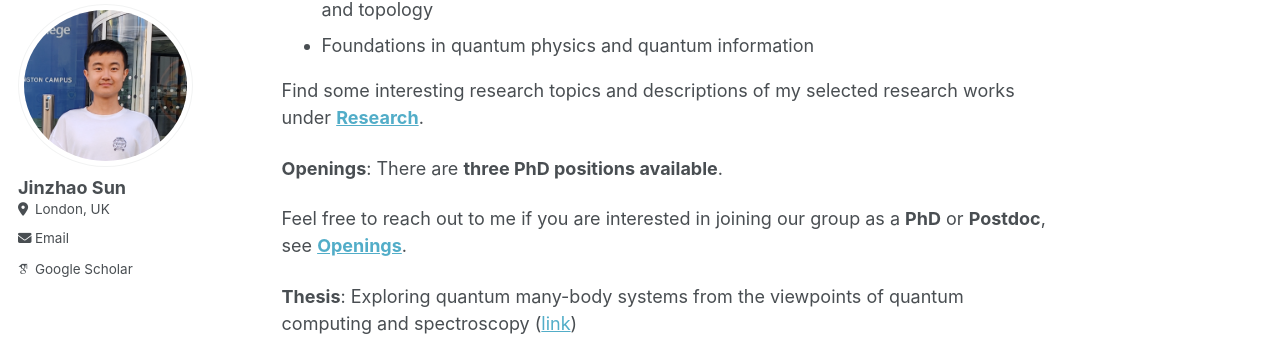
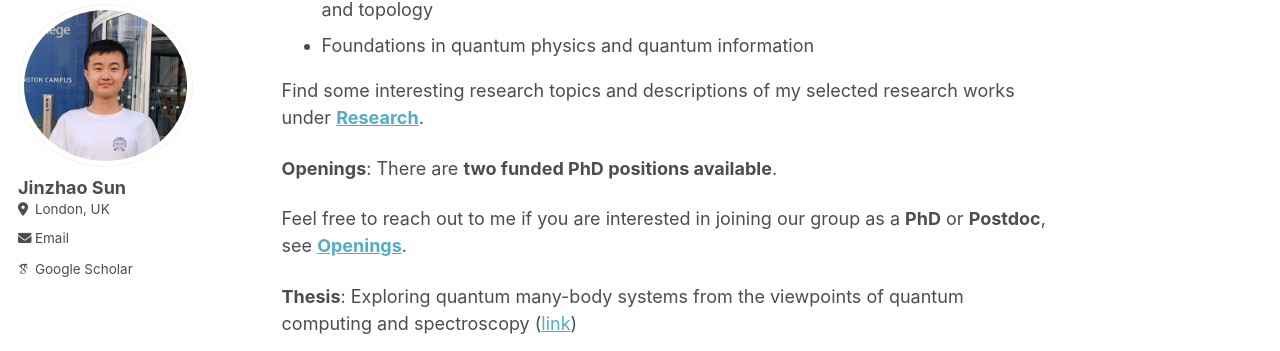
Before and after one commit to jinzhao-sun/jinzhao-sun.github.io, a Jekyll site: the page built from _pages/about.md, in a window 1280 px wide and 900 px high, scrolled down 705 px. Shown: the part 102-453 px from the top of the window. Built offline with Jekyll 4.4.1, drawn with Linux system fonts in a browser that asks for light colours; some web fonts are replaced.

Commit message:
Update about.md

```diff
--- a/_pages/about.md
+++ b/_pages/about.md
@@ -25,7 +25,7 @@ I have a broad interest in quantum computing, quantum information, and quantum m
 
 Find some interesting research topics and descriptions of my selected research works under **[Research](research.md)**.
 
-**Openings**: There are **three PhD positions available**.
+**Openings**: There are **two funded PhD positions available**.
 
 Feel free to reach out to me if you are interested in joining our group as a **PhD** or **Postdoc**, see **[Openings](openings.md)**.
 
```
